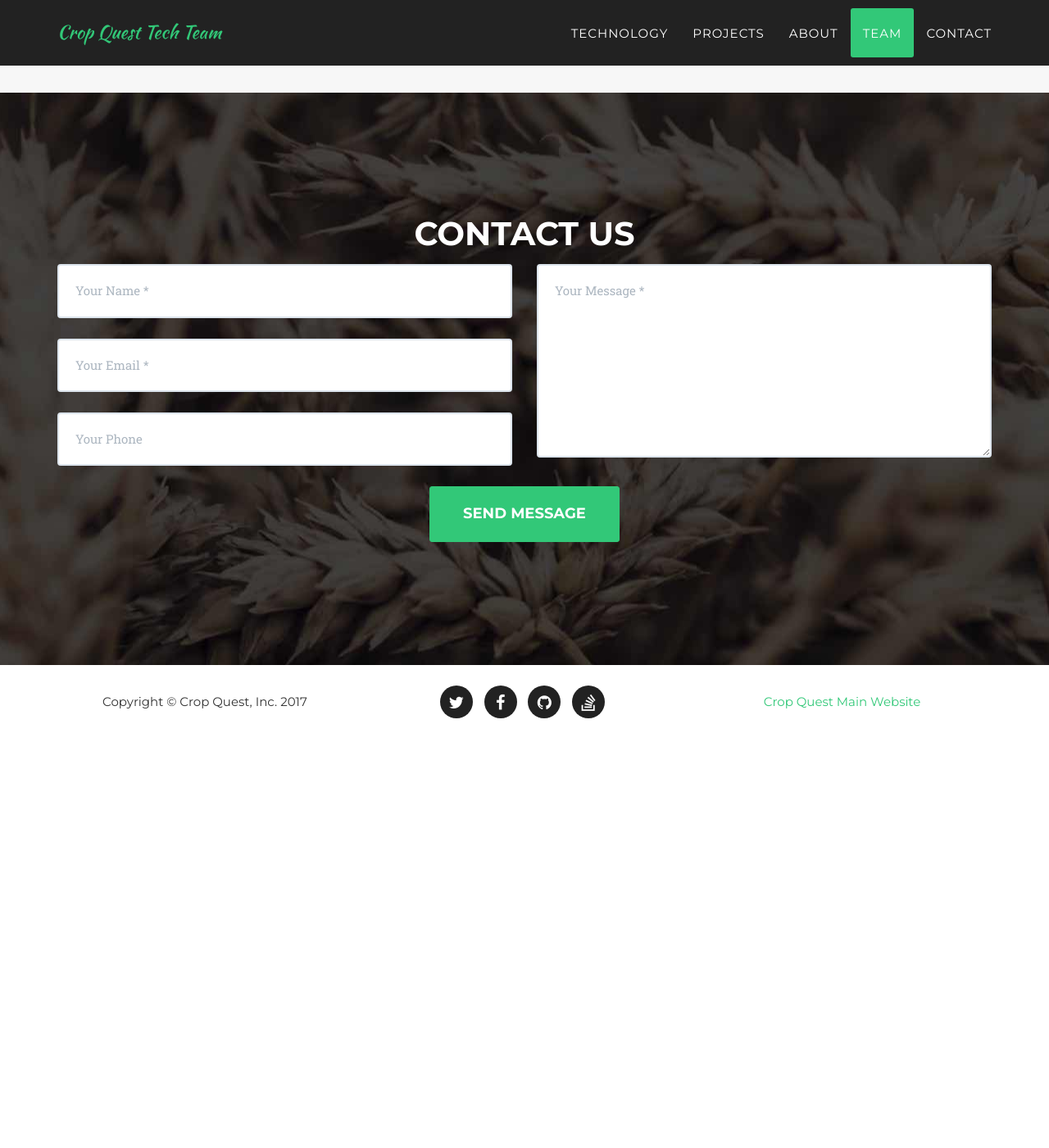
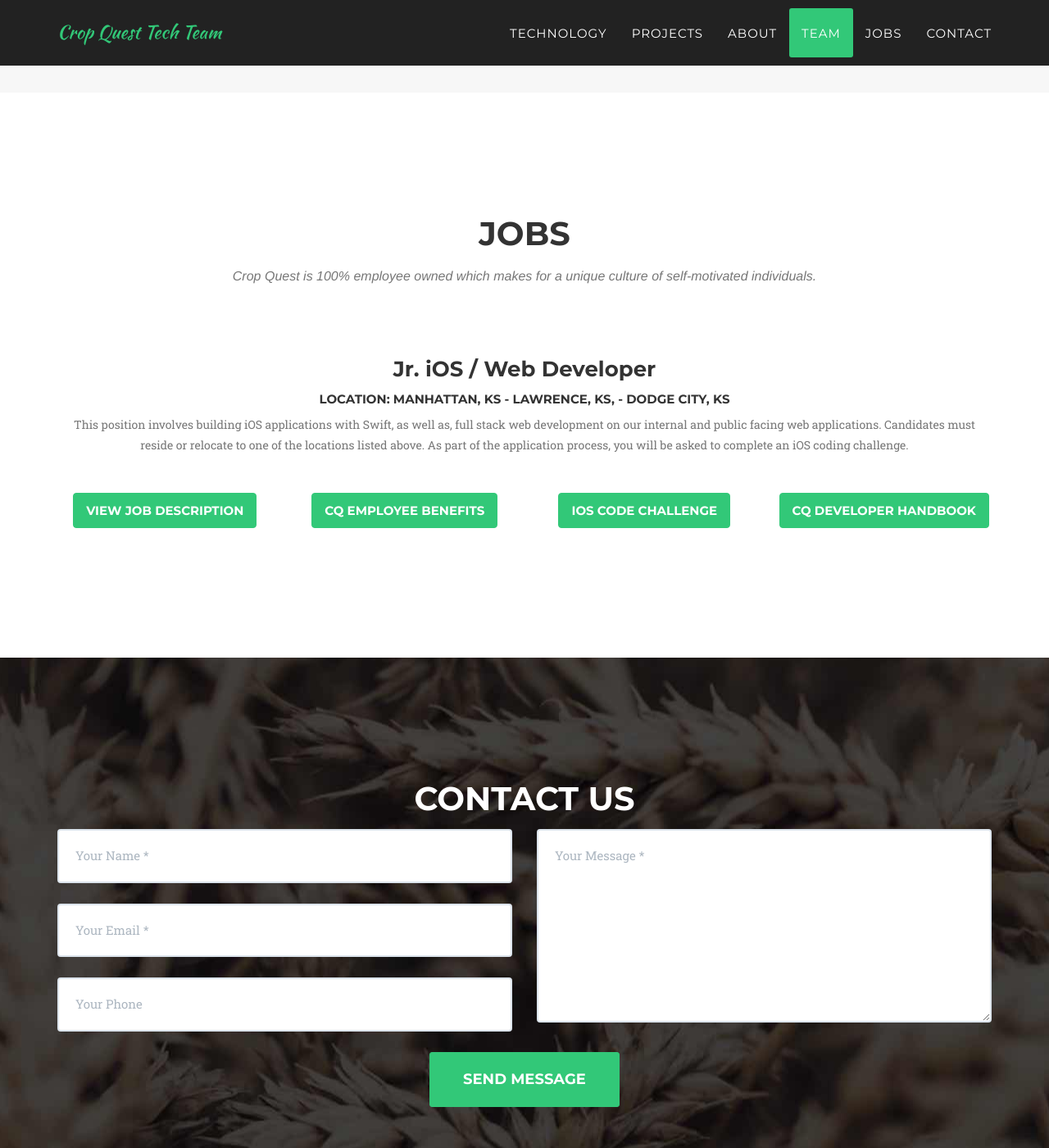
Before and after one commit to jdavee/tech.cropquest.com, a Jekyll site: the page built from index.html, in a window 1280 px wide and 1400 px high, scrolled down 5532 px. Shown: the whole window at 82% size. Built offline with Jekyll 4.4.1, drawn with Linux system fonts in a browser that asks for light colours; some web fonts are replaced; before the commit the page ends 6433 px from its top, so only the background shows below that.

Commit message:
Add jobs section

```diff
--- a/_includes/about.html
+++ b/_includes/about.html
@@ -67,11 +67,13 @@
                             </div>
                         </li>
                         <li>
+                          <a class="page-scroll" href="#jobs">
                             <div class="timeline-image">
                                 <h4>Be Part
                                     <br>Of Our
                                     <br>Story!</h4>
                             </div>
+                          </a>
                         </li>
                     </ul>
                 </div>
--- a/_includes/css/agency.css
+++ b/_includes/css/agency.css
@@ -76,6 +76,7 @@ h6 {
     font-weight: 700;
     color: #fff;
     background-color: #{{ site.data.template.color.primary }};
+    margin-bottom: 8px;
 }
 
 .btn-primary:hover,
--- a/_includes/header.html
+++ b/_includes/header.html
@@ -31,6 +31,9 @@
                         <a class="page-scroll" href="#team">Team</a>
                     </li>
                     <li>
+                        <a class="page-scroll" href="#jobs">Jobs</a>
+                    </li>
+                    <li>
                         <a class="page-scroll" href="#contact">Contact</a>
                     </li>
                 </ul>
--- /dev/null
+++ b/_includes/jobs.html
@@ -0,0 +1,38 @@
+<!-- Jobs Section -->
+    <section id="jobs">
+        <div class="container">
+            <div class="row">
+                <div class="col-lg-12 text-center">
+                    <h2 class="section-heading">Jobs</h2>
+                    <h3 class="section-subheading text-muted">Crop Quest is 100% employee owned which makes for a unique culture of self-motivated individuals.</h3>
+                </div>
+            </div>
+            <div class="row text-center">
+                <div class="col-md-12">
+                    <h3 class="service-heading">Jr. iOS / Web Developer</h3>
+                    <h5>Location: Manhattan, KS - Lawrence, KS, - Dodge City, KS</h5>
+                    <p class="text-muted">
+                      This position involves building iOS applications with Swift, as well as, full stack web development on our internal and public facing web applications.
+                      Candidates must reside or relocate to one of the locations listed above. As part of the application process, you will be asked to complete an iOS coding challenge.
+                    </p>
+                    <p><br></p>
+
+                    <div class="row text-center">
+                        <div class="col-md-3">
+                          <a class="btn btn-primary" href="https://cropquest.hrmdirect.com/employment/job-opening.php?req=574006&&&nohd#job" target="_blank">View Job Description</a>
+                        </div>
+                        <div class="col-md-3">
+                          <a class="btn btn-primary" href="https://www.cropquest.com/careers/employee-benefits/" target="_blank">CQ Employee Benefits</a>
+                        </div>
+                        <div class="col-md-3">
+                          <a class="btn btn-primary" href="https://gist.github.com/beaorn/4b9d69a3407836d14def70bf8c7ed095" target="_blank">iOS Code Challenge</a>
+                        </div>
+                        <div class="col-md-3">
+                          <a class="btn btn-primary" href="https://gist.github.com/beaorn/b014087b50c72a97e3e7bf432469acc6" target="_blank">CQ Developer Handbook</a>
+                        </div>
+                    </div>
+
+                </div>
+            </div>
+        </div>
+    </section>
--- a/_layouts/default.html
+++ b/_layouts/default.html
@@ -11,6 +11,7 @@
     {% include portfolio_grid.html %}
     {% include about.html %}
     {% include team.html %}
+    {% include jobs.html %}
     {% include contact.html %}
     {% include footer.html %}
     {% include modals.html %}
```
